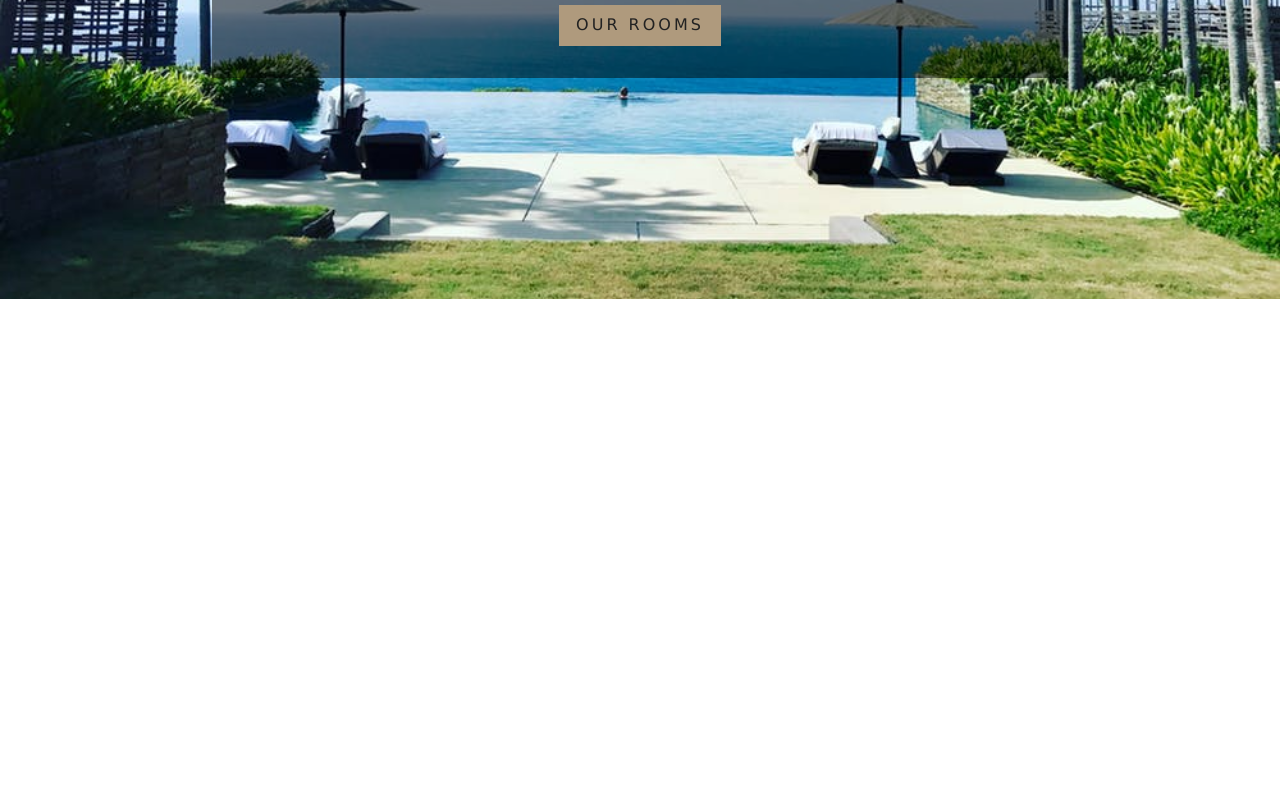
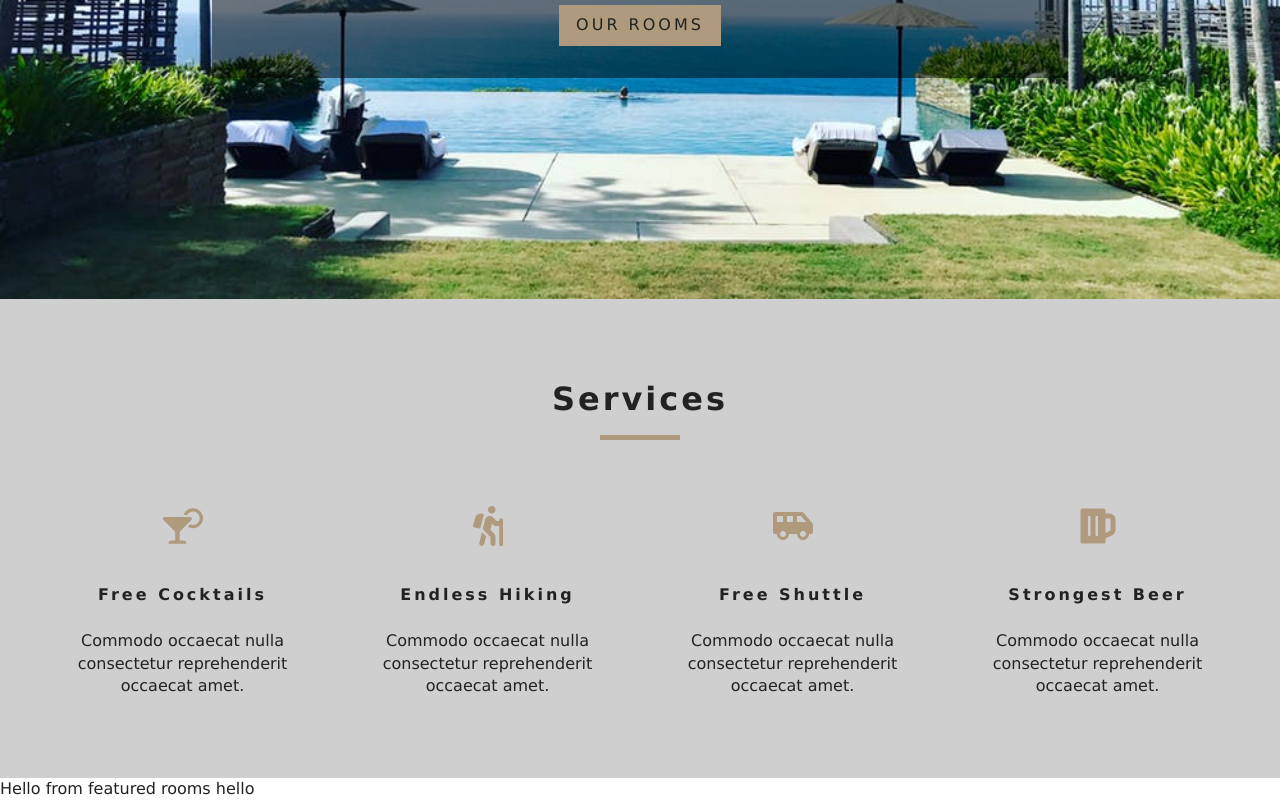
Before and after one commit to Fmalaika/resort, a React (Create React App) app: page / in a window 1280 px wide. Shown: the part 501-1301 px from the top of the page. Before the commit the page ends 800 px from the top, so only its background shows below. Built offline with nearby package versions, Linux system fonts and the light colour scheme.

Commit message:
services + context api

```diff
--- /dev/null
+++ b/src/components/FeaturedRooms.js
@@ -0,0 +1,15 @@
+import React, { Component } from 'react'
+import {RoomContext} from '../context'
+
+export default class FeaturedRooms extends Component {
+    static contextType = RoomContext
+    render() {
+        const {greeting, name}= this.context;
+        // 1:50;
+        return (
+            <div>
+                Hello from featured rooms {greeting}
+            </div>
+        )
+    }
+}
--- /dev/null
+++ b/src/components/Services.js
@@ -0,0 +1,46 @@
+import React, { Component } from 'react'
+import {FaCocktail, FaHiking, FaShuttleVan, FaBeer} from "react-icons/fa"
+import Title from './Title';
+export default class Services extends Component {
+    state={
+        services:[
+        {
+            icon: <FaCocktail />,
+            title:"Free Cocktails",
+            info:"Commodo occaecat nulla consectetur reprehenderit occaecat amet."
+        },
+        {
+            icon: <FaHiking />,
+            title:"Endless Hiking",
+            info:"Commodo occaecat nulla consectetur reprehenderit occaecat amet."
+        },
+        {
+            icon: <FaShuttleVan />,
+            title:"Free Shuttle",
+            info:"Commodo occaecat nulla consectetur reprehenderit occaecat amet."
+        },
+        {
+            icon: <FaBeer />,
+            title:"Strongest Beer",
+            info:"Commodo occaecat nulla consectetur reprehenderit occaecat amet."
+        },
+        ]
+    }
+    render() {
+        return (
+            <section className="services">
+               <Title title="Services" />
+               <div className="services-center">
+                   {this.state.services.map((item, index) =>{
+                    return <article key={index} className="service" >
+                        <span>{item.icon}</span>
+                   <h6> {item.title}</h6>
+                   <p>{item.info} </p>
+                    </article>
+                   })}
+               </div>
+
+            </section>
+        )
+    }
+}
--- /dev/null
+++ b/src/components/Title.js
@@ -0,0 +1,10 @@
+import React from 'react'
+
+export default function Title({title}){
+    return (
+        <div className="section-title">
+            <h4> {title} </h4>
+            <div></div>
+        </div>
+    )
+}
--- /dev/null
+++ b/src/context.js
@@ -0,0 +1,20 @@
+import React, { Component } from 'react';
+const RoomContext = React.createContext();
+
+
+class RoomProvider extends Component {
+    state={
+        greeting: 'hello',
+        name: 'john'
+    }
+    render() {
+        return (
+           <RoomContext.Provider value={{...this.state}}>
+               {this.props.children}
+           </RoomContext.Provider>
+        )
+    }
+}
+
+const RoomConsumer = RoomContext.Consumer;
+export {RoomProvider, RoomConsumer, RoomContext};
--- a/src/index.js
+++ b/src/index.js
@@ -4,11 +4,15 @@ import ReactDOM from 'react-dom';
 import {BrowserRouter as Router} from 'react-router-dom'
 import App from './App';
 import * as serviceWorker from './serviceWorker';
+import {RoomProvider} from './context'
 
 ReactDOM.render(
-  <Router>
-    <App />
-  </Router>,
+  <RoomProvider>
+    <Router>
+      <App />
+    </Router>
+  </RoomProvider>
+  ,
   document.getElementById('root')
 );
 
--- a/src/pages/Home.js
+++ b/src/pages/Home.js
@@ -2,8 +2,11 @@ import React from 'react'
 import Hero from '../components/Hero'
 import Banner from '../components/Banner'
 import {Link} from 'react-router-dom'
+import Services from '../components/Services'
+import FeaturedRooms from '../components/FeaturedRooms'
 export default function Home() {
     return (
+        <>
         <Hero >
             <Banner title="Luxurious Rooms" subtitle="Deluxe rooms starting at $299">
                 <Link to="/rooms" className="btn-primary">
@@ -11,5 +14,8 @@ export default function Home() {
                 </Link>
             </Banner>
         </Hero>
+        <Services />
+        <FeaturedRooms />
+        </>
     )
 }
```
